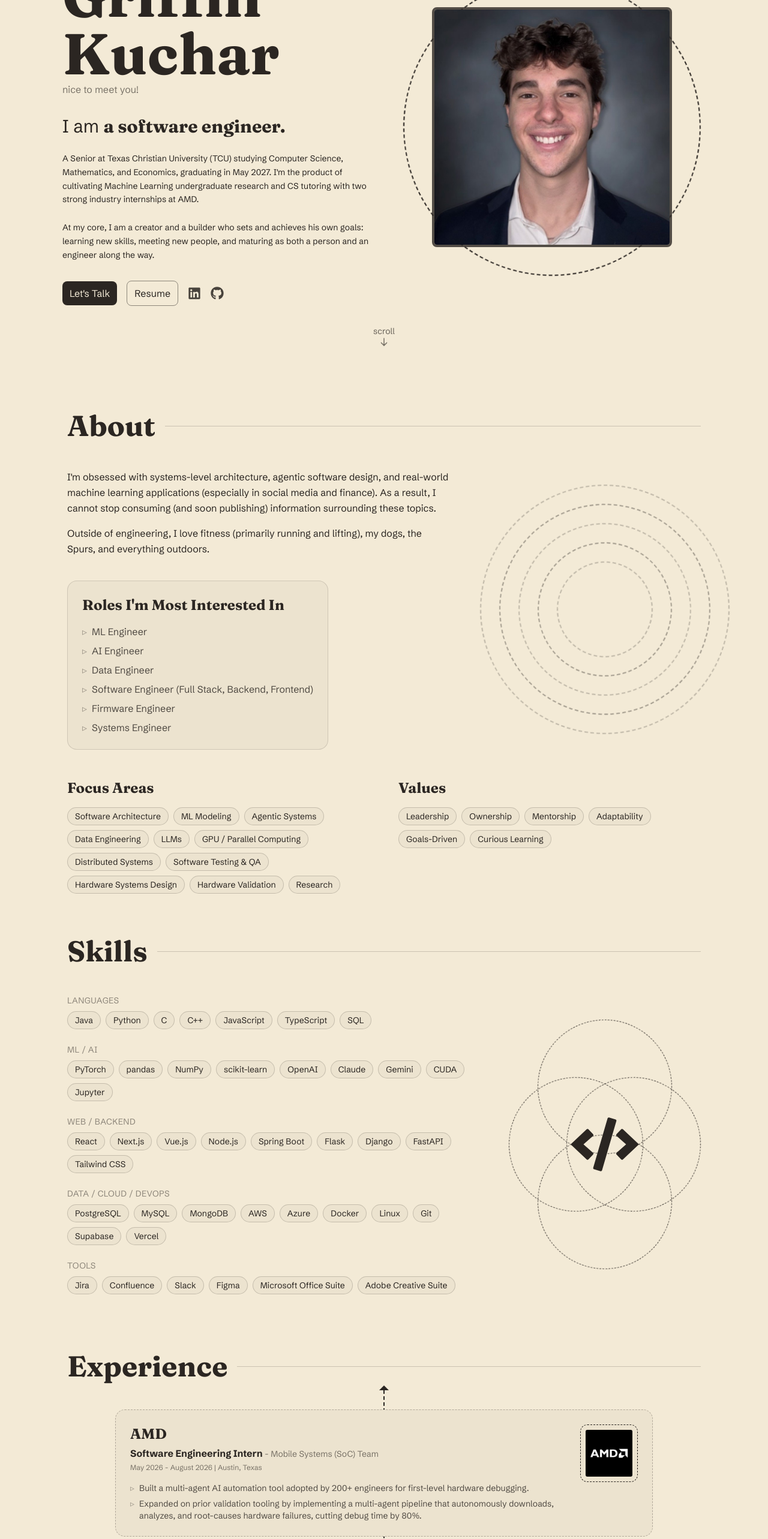
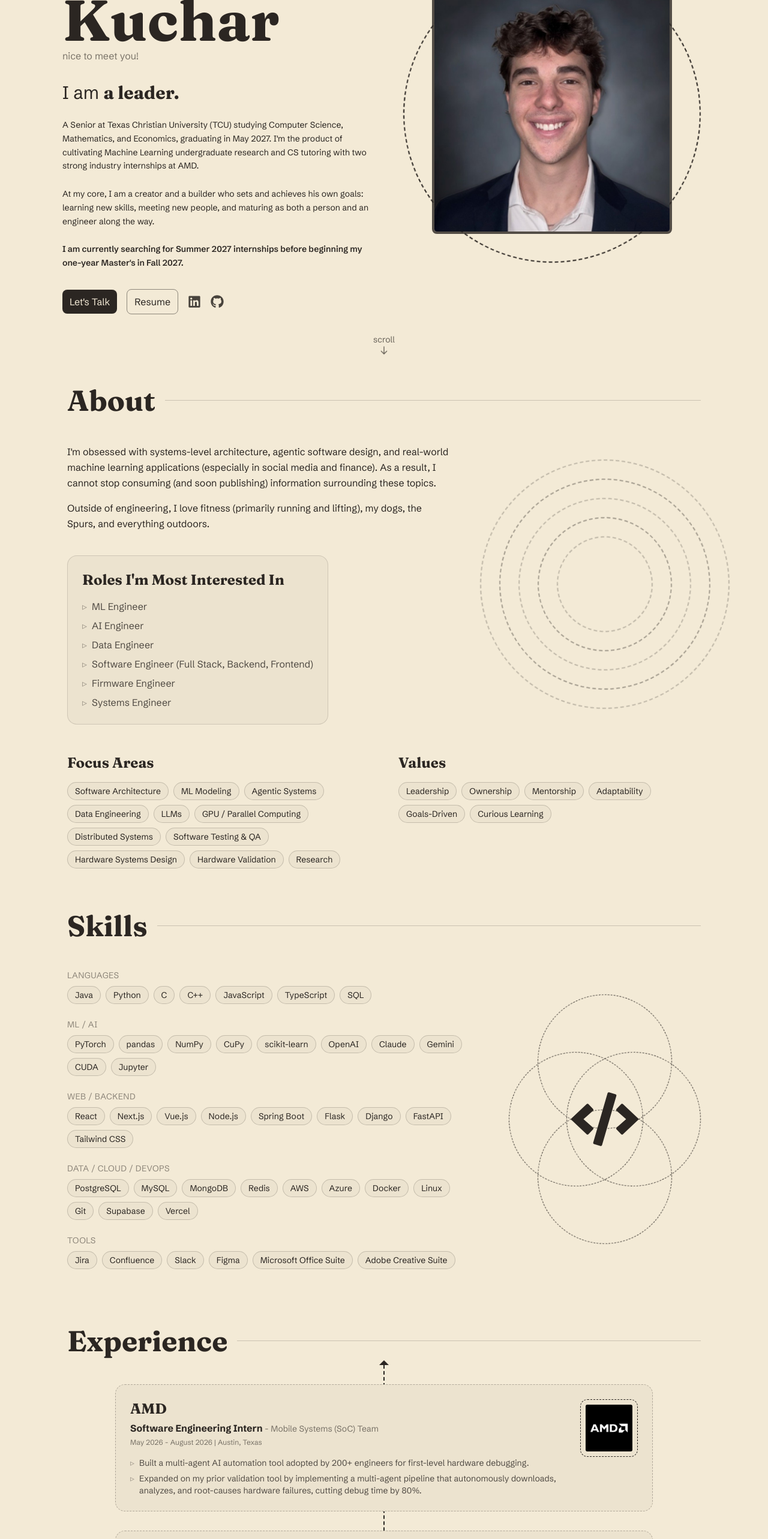
Before and after one commit to gkuchar/portfolio-website, a Next.js app: page / in a window 1280 px wide. Shown: the part 234-2800 px from the top of the page at 60% size. Built offline with nearby package versions, Linux system fonts and the light colour scheme.

Commit message:
made slight wording changes across Hero, Skills, and Experience

```diff
--- a/src/components/Hero.tsx
+++ b/src/components/Hero.tsx
@@ -8,7 +8,7 @@ import { motion } from "motion/react";
 
 export default function Hero() {
   return (
-    <section className="max-w-7xl mx-auto px-4 py-20">
+    <section className="max-w-7xl mx-auto px-4 py-6">
       <div className="grid grid-cols-1 md:grid-cols-2 gap-12 items-center">
         <div>
             <motion.p
@@ -64,6 +64,14 @@ export default function Hero() {
             >
               At my core, I am a creator and a builder who sets and achieves his own goals: learning new skills, meeting new people,
               and maturing as both a person and an engineer along the way.
+            </motion.p>
+            <motion.p
+              initial={{ opacity: 0, y: 15 }}
+              animate={{ opacity: 1, y: 0 }}
+              transition={{ duration: 1.0, delay: 0.7 }}
+              className="text-sm text-foreground mt-6 leading-relaxed max-w-prose font-semibold"
+            >
+              I am currently searching for Summer 2027 internships before beginning my one-year Master's in Fall 2027.
             </motion.p>
             <div className="flex items-center gap-4 mt-8">
                 <a href="mailto:griffin.kuchar@gmail.com" className="btn-primary">
--- a/src/components/RotatingRole.tsx
+++ b/src/components/RotatingRole.tsx
@@ -5,13 +5,14 @@ import { useState, useEffect } from "react";
 const roles = [
   "a builder",
   "creative",
-  "a software engineer",
+  "a leader",
   "goals-driven",
   "a creator",
-  "a systems engineer",
+  "a software engineer",
   "continuously learning",
   "a ML researcher",
   "curious",
+  "a systems engineer",
   "a holistic thinker",
   "a problem solver",
   "an author",
--- a/src/lib/experience.ts
+++ b/src/lib/experience.ts
@@ -7,7 +7,7 @@ export const experiences = [
     location: "Austin, Texas",
     bullets: [
       "Built a multi-agent AI automation tool adopted by 200+ engineers for first-level hardware debugging.",
-      "Expanded on prior validation tooling by implementing a multi-agent pipeline that autonomously downloads, analyzes, and root-causes hardware failures, cutting debug time by 80%.",
+      "Expanded on my prior validation tool by implementing a multi-agent pipeline that autonomously downloads, analyzes, and root-causes hardware failures, cutting debug time by 80%.",
     ],
     logo: "/logos/amd.png",
     url: "https://www.amd.com",
--- a/src/lib/skills.ts
+++ b/src/lib/skills.ts
@@ -1,8 +1,8 @@
 export const technical = {
   Languages: ["Java", "Python", "C", "C++", "JavaScript", "TypeScript", "SQL"],
-  "ML / AI": ["PyTorch", "pandas", "NumPy", "scikit-learn", "OpenAI", "Claude", "Gemini", "CUDA", "Jupyter"],
+  "ML / AI": ["PyTorch", "pandas", "NumPy", "CuPy", "scikit-learn", "OpenAI", "Claude", "Gemini", "CUDA", "Jupyter"],
   "Web / Backend": ["React", "Next.js", "Vue.js", "Node.js", "Spring Boot", "Flask", "Django", "FastAPI", "Tailwind CSS"],
-  "Data / Cloud / DevOps": ["PostgreSQL", "MySQL","MongoDB", "AWS", "Azure", "Docker", "Linux", "Git", "Supabase", "Vercel"],
+  "Data / Cloud / DevOps": ["PostgreSQL", "MySQL","MongoDB", "Redis", "AWS", "Azure", "Docker", "Linux", "Git", "Supabase", "Vercel"],
   Tools: ["Jira", "Confluence", "Slack", "Figma", "Microsoft Office Suite", "Adobe Creative Suite"],
 };
 
```
